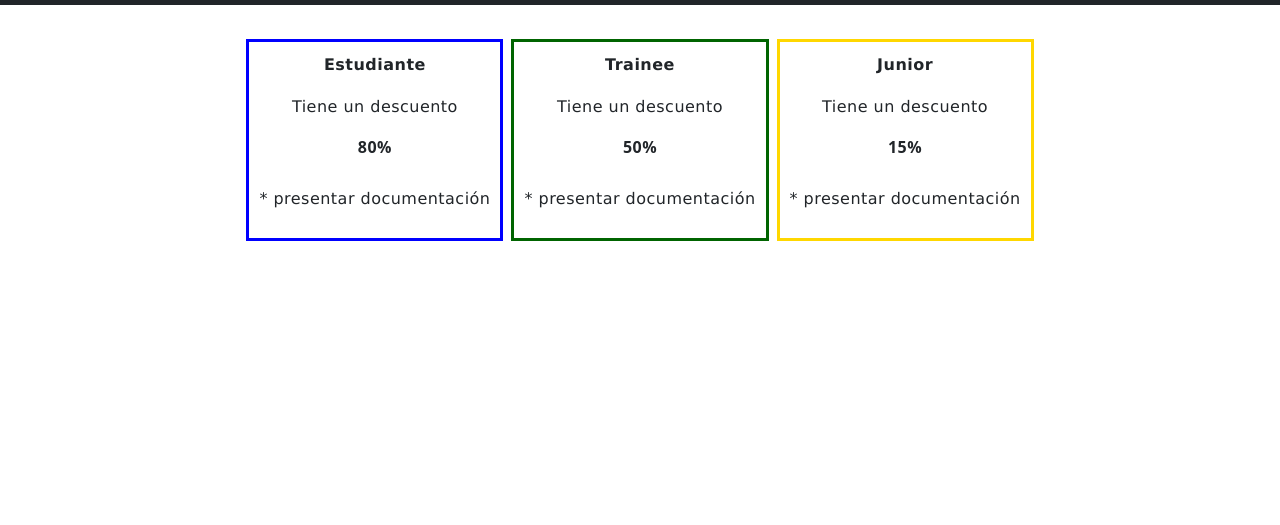
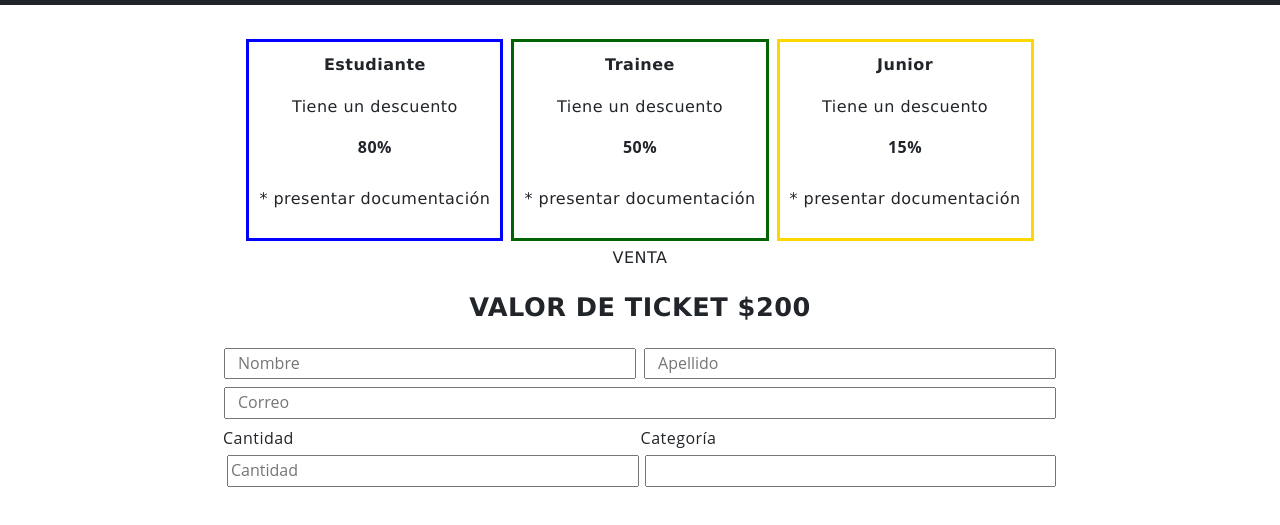
Before and after one commit to aailu/tp-integrador, a plain HTML site: page comprar-tickets.html in a window 1280 px wide. Shown: the part 61-586 px from the top of the page. Drawn offline with nearby package versions, Linux system fonts and the light colour scheme; a script that the page names is missing.

Commit message:
se agrego formulario

```diff
--- a/comprar-tickets.html
+++ b/comprar-tickets.html
@@ -27,9 +27,9 @@
             </div>
           </div>
       </nav>
-    <div class="displayTicket">
+    <div class="displayTicket" class="container">
 
-      <div id="ticket-contenedor" >
+        <div id="ticket-contenedor" class="col-sm-8">
           <div id = "ticket-estudiante" class="ticket">
             <p class="head"><strong id="estudiante">Estudiante</strong></p>
             <p>Tiene un descuento</p>
@@ -52,7 +52,48 @@
             <p class="foot">* presentar documentación</p>
           </div>
         </div>
+      <div id="formulario-ticket" class="col-sm-8">
+        <p>VENTA</p>
+        <p style="font-size: 1.6rem;"><b>VALOR DE TICKET $200</b></p>
+        <div>
+          <form class="container" style="width: 100%;">
+            <div class="row">
+                <input type="text" placeholder="Nombre" class="col">
+                <input type="text" placeholder="Apellido" class="col">
             </div>
+            <div class="row">
+              <input type="email" placeholder="Correo" class="col">
+            </div>
+            <div class="row" id="fila-cant-cate">
+              <div>
+                <label for="input-cantidad">Cantidad</label>
+                <input id="input-cantidad" type="number" placeholder="Cantidad" min="0" class="col">
+              </div>
+              <div>
+                <label for="input-categoria">Categoría</label>
+                <input id="input-categoria" list="categorias" class="col">
+              </div>
+
+
+              <datalist id="categorias">
+                <option value="Estudiante">
+                <option value="Trainee">
+                <option value="Junior">
+              </datalist>
+            </div>
+          </form>
+        </div>
+
+
+
+
+
+
+
+      </div>
+
+  </div>
+
     <script src="codigo.js"></script>
   </body>
 </html>
--- a/styles.css
+++ b/styles.css
@@ -346,6 +346,10 @@ form{
     display: flex;
     flex-direction: column;
     padding: 10px;
+    align-content: center;
+    align-items: center;
+    box-sizing: content-box;
+    justify-content: center;
 }
 .ticket{
     box-sizing: content-box;
@@ -362,7 +366,13 @@ form{
     align-items: center;
     padding-top: 20px;
     justify-content: center;
+}
 
+.displayTicket p{
+    display: flex;
+    align-content: center;
+    box-sizing: content-box;
+    justify-content: center;
 }
 
 #ticket-estudiante{
@@ -376,3 +386,17 @@ form{
 #ticket-junior{
     border: solid gold 3px;
 }
+
+#formulario-ticket input {
+    margin: 4px;
+}
+#fila-cant-cate input{
+    width: 100%;
+    display: block;
+}
+#fila-cant-cate div{
+    float: left;
+    padding: 0px;
+    margin: 3px;
+    width: 49%
+}
```
Lines whose indentation alone changed are shown as unchanged.
